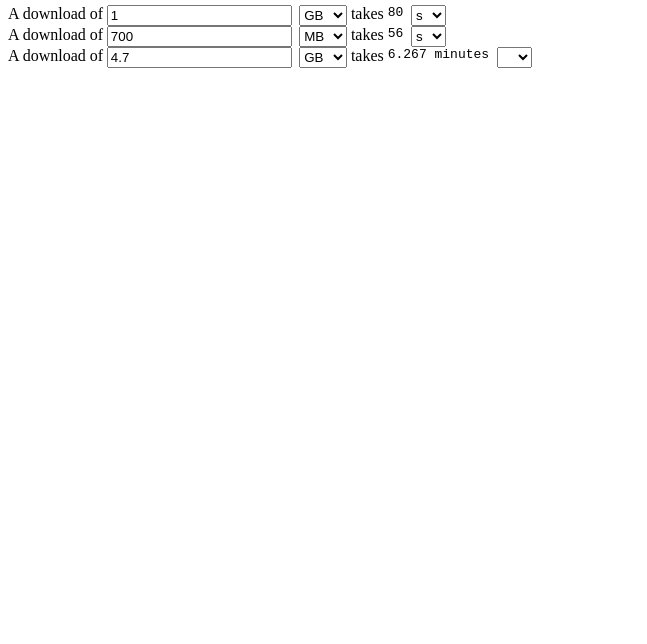
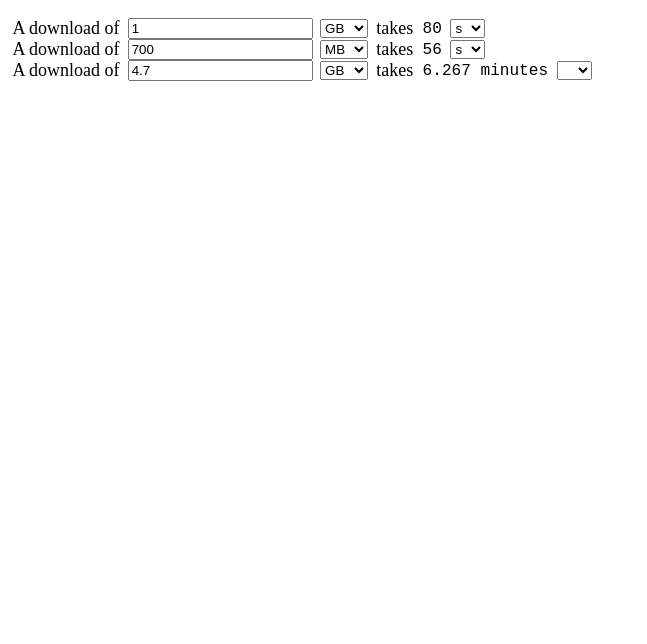
Before and after one commit to programminghoch10/bandwidthcalculator, a plain HTML site: page index.html in a window 1280 px wide. Shown: the part 156-800 px from the top of the page, without its empty margins (0-647 px from the left). Drawn offline with Linux system fonts and the light colour scheme.

Commit message:
improves text styles

```diff
--- a/index.html
+++ b/index.html
@@ -25,10 +25,10 @@
     <div id="output">
       <template id="outputline">
         <div class="outputline">
-          A download of
+          <p>A download of</p>
           <input type="number" name="size" step="any">
           <select name="magnitude" class="magnitude"></select>
-          takes
+          <p>takes</p>
           <p class=" duration"></p>
           <select name="timeframe" class="timeframe"></select>
         </div>
--- a/style.css
+++ b/style.css
@@ -1,5 +1,6 @@
 :root {
   color-scheme: light dark;
+  font-size: large;
 }
 
 p {
@@ -10,6 +11,7 @@ input,
 select,
 p {
   margin-inline: 0.5ch;
+  align-self: center;
 }
 
 .inputline,
@@ -19,6 +21,7 @@ p {
 
 .duration {
   font-family: monospace;
+  font-size: 1.1em;
 }
 
 input.reference {
```
